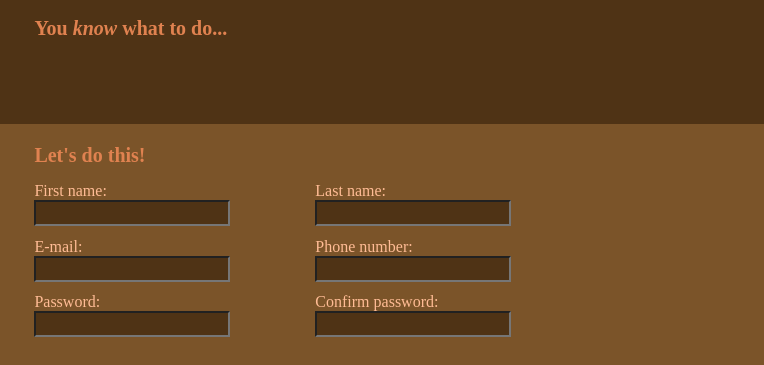
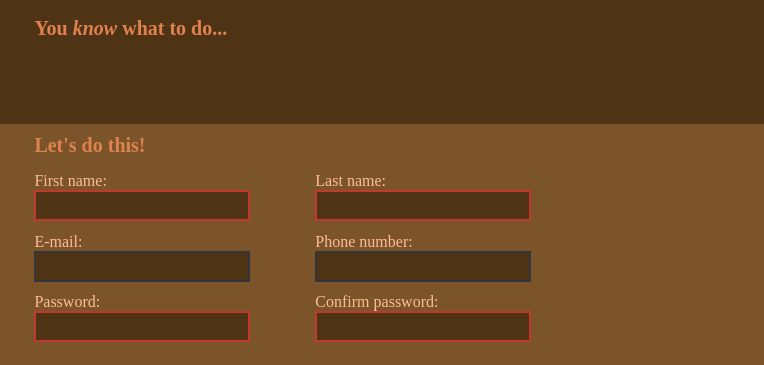
Before and after one commit to SkGunoo/odin-Project-Sign-up-Form-, a plain HTML site: page odin-form.html in a window 1280 px wide. Shown: the part 156-521 px from the top of the page, 516-1280 px from the left. Drawn offline with Linux system fonts and the light colour scheme; a web font is replaced by a local one.

Commit message:
update: refine ux for input elements

```diff
--- a/odin-form.html
+++ b/odin-form.html
@@ -46,12 +46,12 @@
                     <div class="input-row">
                         <div class="input">
                             <label for="email">E-mail:</label>
-                            <input type="email" id="email" name="email" required>
+                            <input type="email" id="email" name="email" placeholder=" " >
                         </div>
 
                         <div class="input">
                             <label for="phone-number">Phone number:</label>
-                            <input type="tel" id="phone-number" name="'phone_number" required>
+                            <input type="tel" id="phone-number" name="'phone_number" placeholder=" " >
                         </div>
                     </div>
 
--- a/style.css
+++ b/style.css
@@ -145,6 +145,7 @@ p.input-quote{
     font-size: 20px;
     margin-left: 5%;
     margin-bottom: 2%;
+    margin-top: 10px;
     font-family: 'fontin';
     font-weight: 900;
     font-style: normal;
@@ -170,13 +171,16 @@ label{
     display: flex;
     flex-direction: column;
     gap: 5%;
+    position: relative;
 }
 
 input{
     appearance: none;
-    width: 90%;
-    height: 20px;
+    border: none;
+    width: 100%;
+    height: 25px;
     background-color: rgb(79, 51, 21);
+    border: 2px solid rgb(53, 53, 61);
 
     font-family: 'fontin';
     font-size: inherit;
@@ -185,6 +189,36 @@ input{
     color: rgb(255, 188, 149);
 
 }
+
+
+
+input:required{
+
+  border: 2px solid rgb(192, 56, 46);
+  outline: none;
+
+}
+
+input:focus {
+
+  border: 2px solid rgb(192, 126, 46);
+  outline: none;
+}
+
+input:valid:not(:placeholder-shown){
+  border: 2px solid rgb(48, 118, 7);
+  outline: none;
+}
+
+.input:has(input:valid:not(:placeholder-shown))::after{
+  position: absolute;
+  top: 50%;
+  left: 90%;
+  content: '⚔️';
+  /* color: green; */
+}
+
+
 
 button{
 
```
